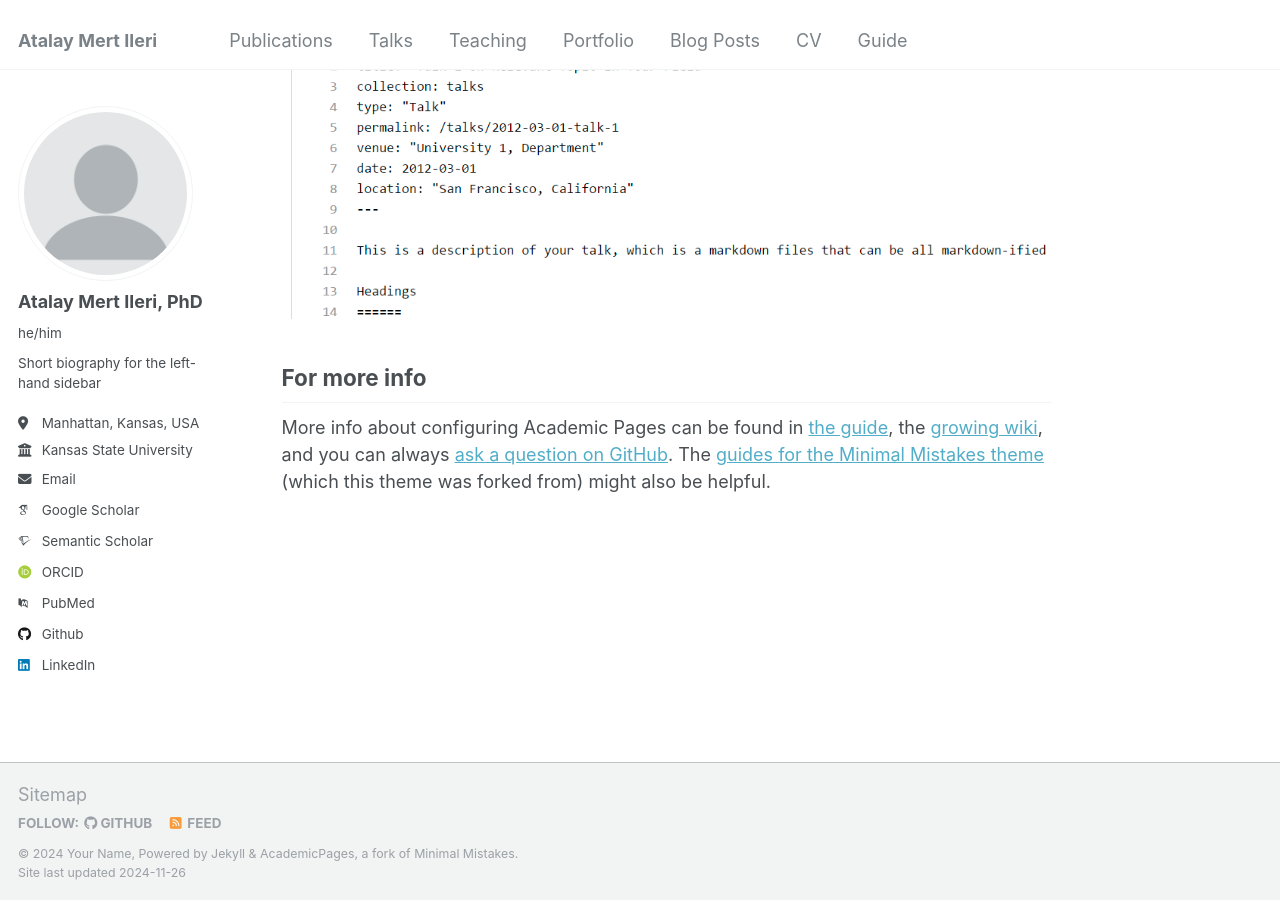
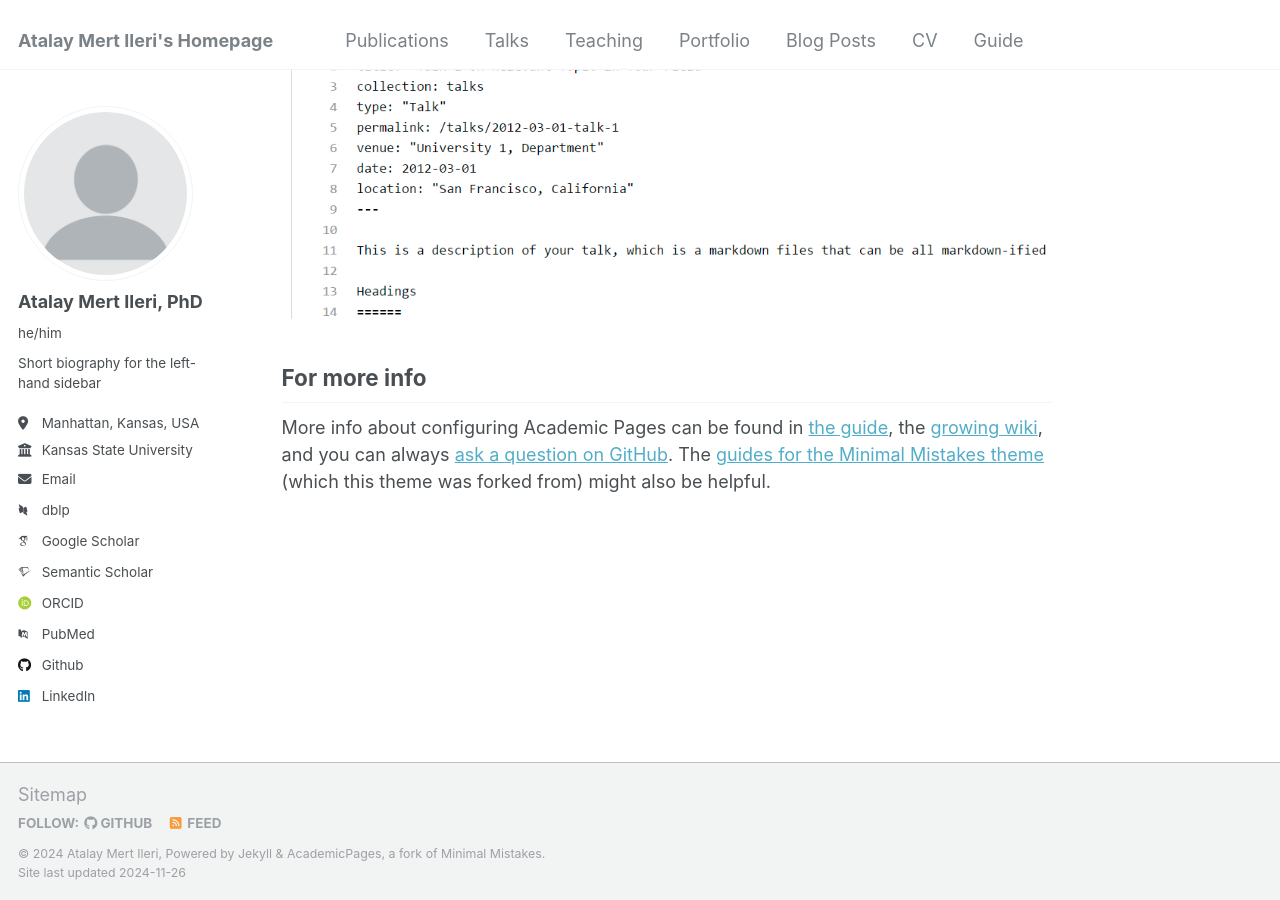
Before and after one commit to atalaymertileri/atalaymertileri.github.io, a Jekyll site: the page built from _pages/about.md, in a window 1280 px wide and 900 px high, scrolled down 2643 px. Built offline with Jekyll 4.4.1, drawn with Linux system fonts in a browser that asks for light colours; some web fonts are replaced.

Commit message:
Update _config.yml

```diff
--- a/_config.yml
+++ b/_config.yml
@@ -8,9 +8,9 @@
 
 # Basic Site Settings
 locale                   : "en-US"
-title                    : "Atalay Mert Ileri"
+title                    : "Atalay Mert Ileri's Homepage"
 title_separator          : "-"
-name                     : &name "Your Name"
+name                     : &name "Atalay Mert Ileri"
 description              : &description "personal description"
 url                      : https://pseudohuman92.github.io # the base hostname & protocol for your site e.g. "https://[your GitHub username].github.io"
 baseurl                  : "" # the subpath of your site, e.g. "/blog"
@@ -32,6 +32,7 @@ author:
 
   # Academic websites
   arxiv            : # URL - Update with the correct link to your profile
+  dblp             : "https://dblp.org/pid/139/0607.html"
   googlescholar    : "https://scholar.google.com/citations?user=yFBlI9EAAAAJ&hl=en"
   impactstory      : # URL
   orcid            : "http://orcid.org/yourorcidurl"
```
